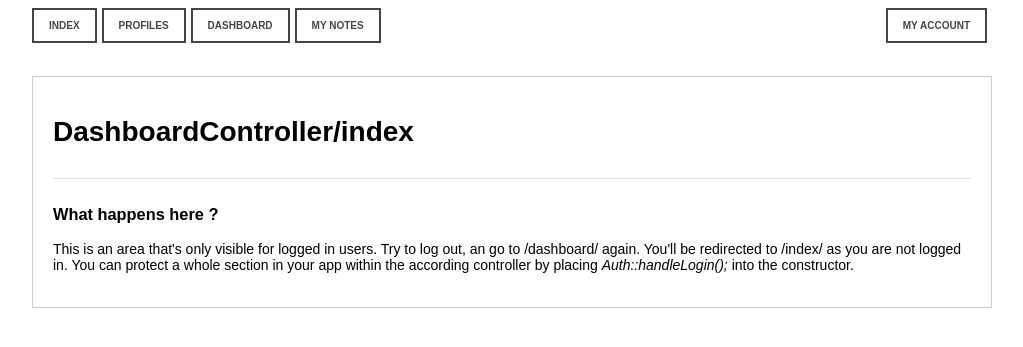
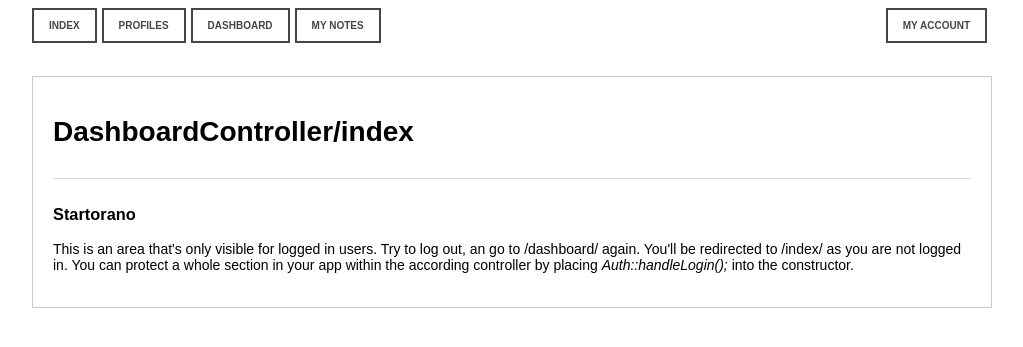
Before and after one commit to juscoding/startorano, a PHP site: template application/view/dashboard/index.php in a window 1280 px wide. Shown: the top 347 px of the page, without its empty margins (128-1151 px from the left). Run offline with PHP 8.4, Linux system fonts and the light colour scheme; the template is opened without the code that fills it, so the values that code supplies are empty.

Commit message:
test commit

```diff
--- a/application/view/dashboard/index.php
+++ b/application/view/dashboard/index.php
@@ -5,7 +5,7 @@
         <!-- echo out the system feedback (error and success messages) -->
         <?php $this->renderFeedbackMessages(); ?>
 
-        <h3>What happens here ?</h3>
+        <h3>Startorano</h3>
         <p>
             This is an area that's only visible for logged in users. Try to log out, an go to /dashboard/ again. You'll
             be redirected to /index/ as you are not logged in. You can protect a whole section in your app within the
```
